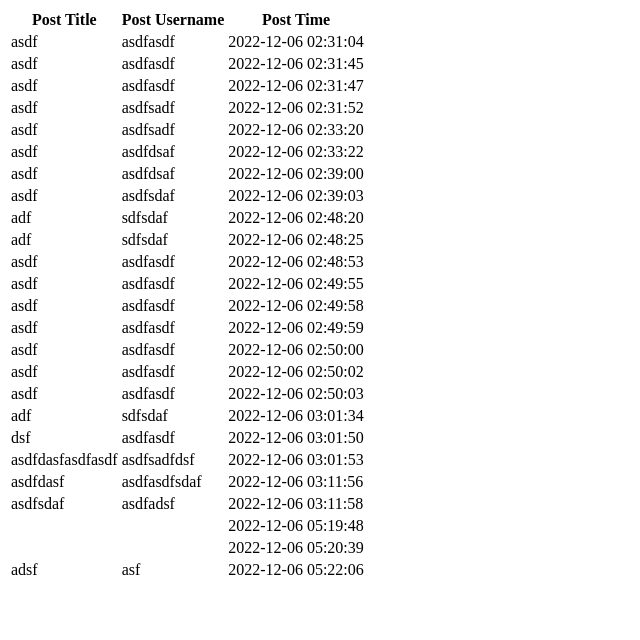
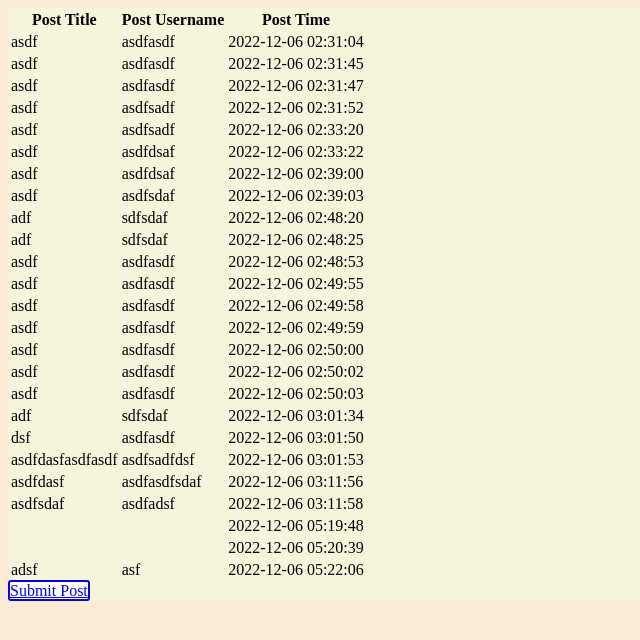
Before and after one commit to wiegand6/collaboarating, a Flask app: page /forum/forumposts in a window 1280 px wide. Shown: the top 640 px of the page, without its empty margins (0-640 px from the left). Run offline with Flask 2, Linux system fonts and the light colour scheme; data comes from the database, SQL or seed files in the repository; both versions use the stored data as it was after the commit.

Commit message:
making things slightly prettier

```diff
--- a/collab/templates/forum/forumposts.html
+++ b/collab/templates/forum/forumposts.html
@@ -7,12 +7,14 @@
 </head>
 <body>
   <div class="posts">
-        <table class="forum posts">
+        <table class="forumposts">
             <thead>
                 <tr>
+                    <div class="topbar">
                     <th>Post Title</th>
                     <th>Post Username</th>
                     <th>Post Time</th>
+                    </div>
                 </tr>
             </thead>
             <tbody>
@@ -25,6 +27,24 @@
             {% endfor %}
             </tbody>
         </table>
+      <a href="forumpage" class="button">Submit Post</a>
     </div>
+<style>
+    .button{
+        border-radius: 3px;
+        border: 2px solid;
+        background-color: white;
+        }
+    .topbar {
+        background-color: darkorange;
+        padding: 0 40px;
+    }
+        .posts {
+        background-color: beige;
+    }
+        body{
+        background-color: antiquewhite;
+    }
+</style>
 </body>
 </html>
--- a/collab/templates/forum/thread.html
+++ b/collab/templates/forum/thread.html
@@ -76,7 +76,7 @@
         }
         body {
             margin: 10px 60px;
-            background-color: antiquewhite
+            background-color: antiquewhite;
         }
         a {
             text-decoration: none;
```
Also changed, not shown: collab/templates/forum/forumpage.html (+10 -8 lines), instance/collab.sqlite.
